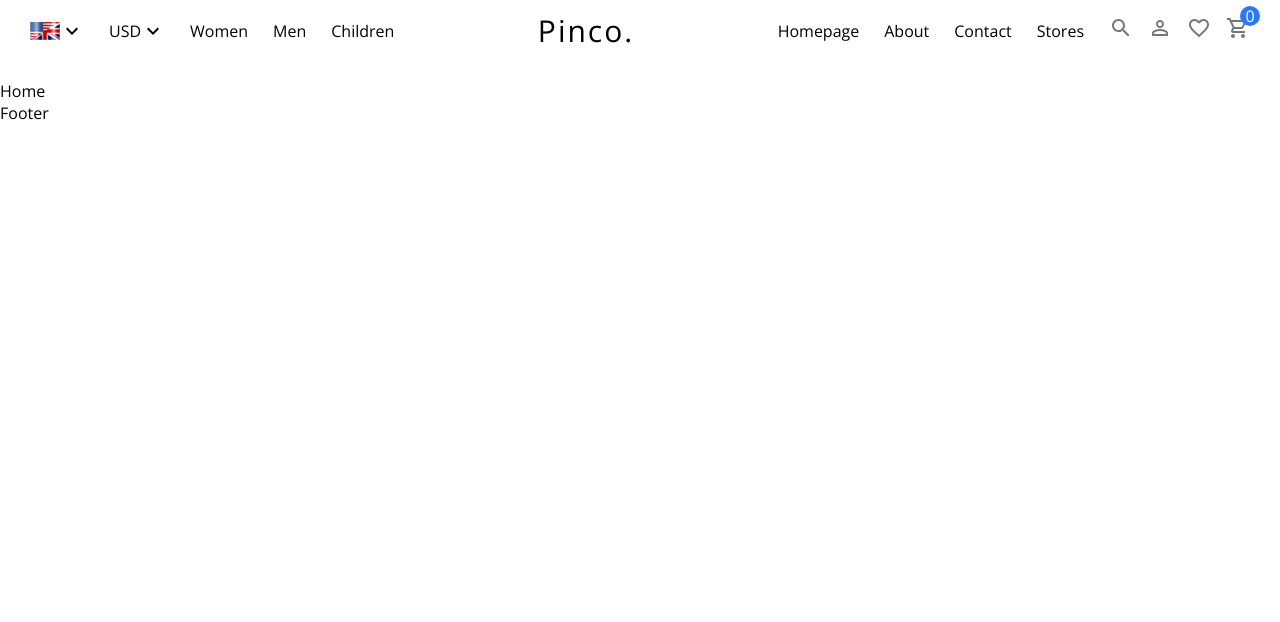
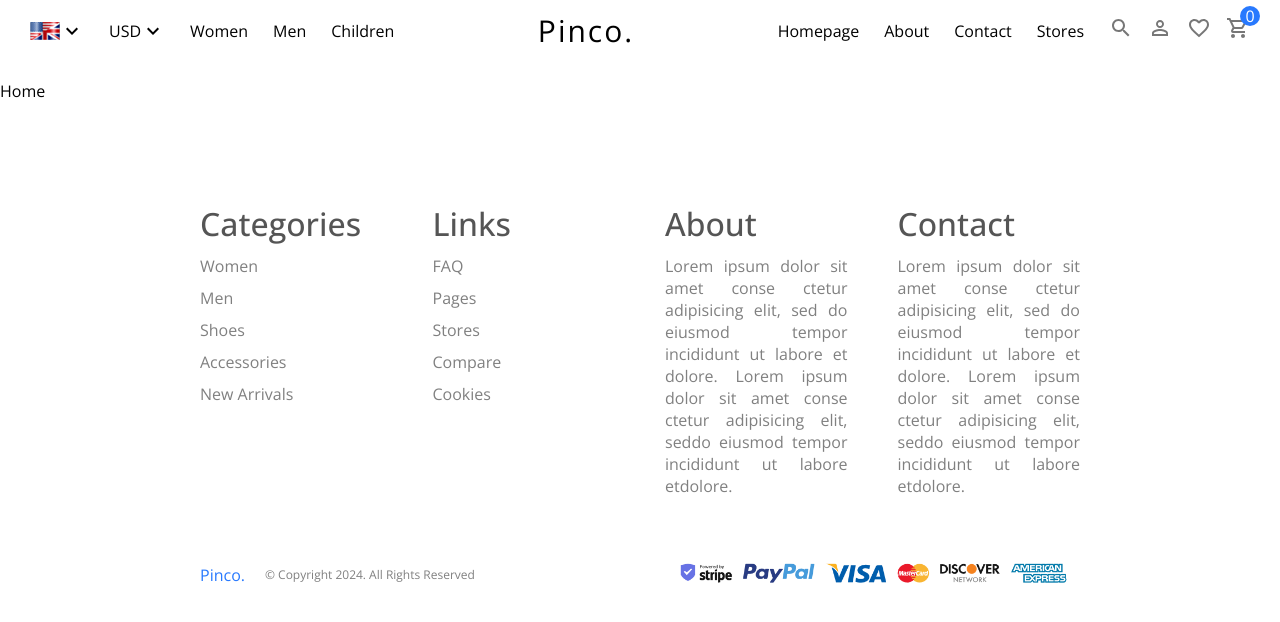
Before and after one commit to epinark/ecommerce, a React (Vite) app in the folder client/: page / in a window 1280 px wide. Shown: the top 622 px of the page. Built offline with nearby package versions, Linux system fonts and the light colour scheme.

Commit message:
add footer

```diff
--- a/client/src/components/Footer/Footer.jsx
+++ b/client/src/components/Footer/Footer.jsx
@@ -1,7 +1,58 @@
 import React from "react";
+import "./Footer.scss";
 
 const Footer = () => {
-  return <div>Footer</div>;
+  return (
+    <div className="footer">
+      <div className="top">
+        <div className="item">
+          <h1>Categories</h1>
+          <span>Women</span>
+          <span>Men</span>
+          <span>Shoes</span>
+          <span>Accessories</span>
+          <span>New Arrivals</span>
+        </div>
+        <div className="item">
+          <h1>Links</h1>
+          <span>FAQ</span>
+          <span>Pages</span>
+          <span>Stores</span>
+          <span>Compare</span>
+          <span>Cookies</span>
+        </div>
+        <div className="item">
+          <h1>About</h1>
+          <span>
+            Lorem ipsum dolor sit amet conse ctetur adipisicing elit, sed do
+            eiusmod tempor incididunt ut labore et dolore. Lorem ipsum dolor sit
+            amet conse ctetur adipisicing elit, seddo eiusmod tempor incididunt
+            ut labore etdolore.
+          </span>
+        </div>
+        <div className="item">
+          <h1>Contact</h1>
+          <span>
+            Lorem ipsum dolor sit amet conse ctetur adipisicing elit, sed do
+            eiusmod tempor incididunt ut labore et dolore. Lorem ipsum dolor sit
+            amet conse ctetur adipisicing elit, seddo eiusmod tempor incididunt
+            ut labore etdolore.
+          </span>
+        </div>
+      </div>
+      <div className="bottom">
+        <div className="left">
+          <span className="logo">Pinco.</span>
+          <span className="copyright">
+            © Copyright 2024. All Rights Reserved
+          </span>
+        </div>
+        <div className="right">
+          <img src="/img/payment.png" alt="" />
+        </div>
+      </div>
+    </div>
+  );
 };
 
 export default Footer;
--- /dev/null
+++ b/client/src/components/Footer/Footer.scss
@@ -0,0 +1,51 @@
+.footer{
+    margin: 100px 200px 20px 200px;
+    .top{
+        display: flex;
+        gap: 50px;
+        .item{
+            flex: 1;
+            display: flex;
+            flex-direction: column;
+            gap: 10px;
+            text-align: justify;
+            font-style: 14px;
+
+            h1{
+                font-style: 18px;
+                font-weight: 500;
+                color: #555;
+            }
+            span {
+                color: gray;
+            }
+        }
+
+    }
+    .bottom{
+        display: flex;
+        align-items: center;
+        justify-content: space-between;
+        margin-top: 50px;
+        .left{
+            display: flex;
+            align-items: center;
+            .logo{
+                color: #2879fe;
+                font-weight: 24px;
+            }
+            .copyright{
+                margin-left: 20px;
+                font-size: 12px;
+                color: gray;
+            }
+        }
+        .right{
+            img{
+                height: 50px;
+            }
+
+        }
+
+    }
+}
```
